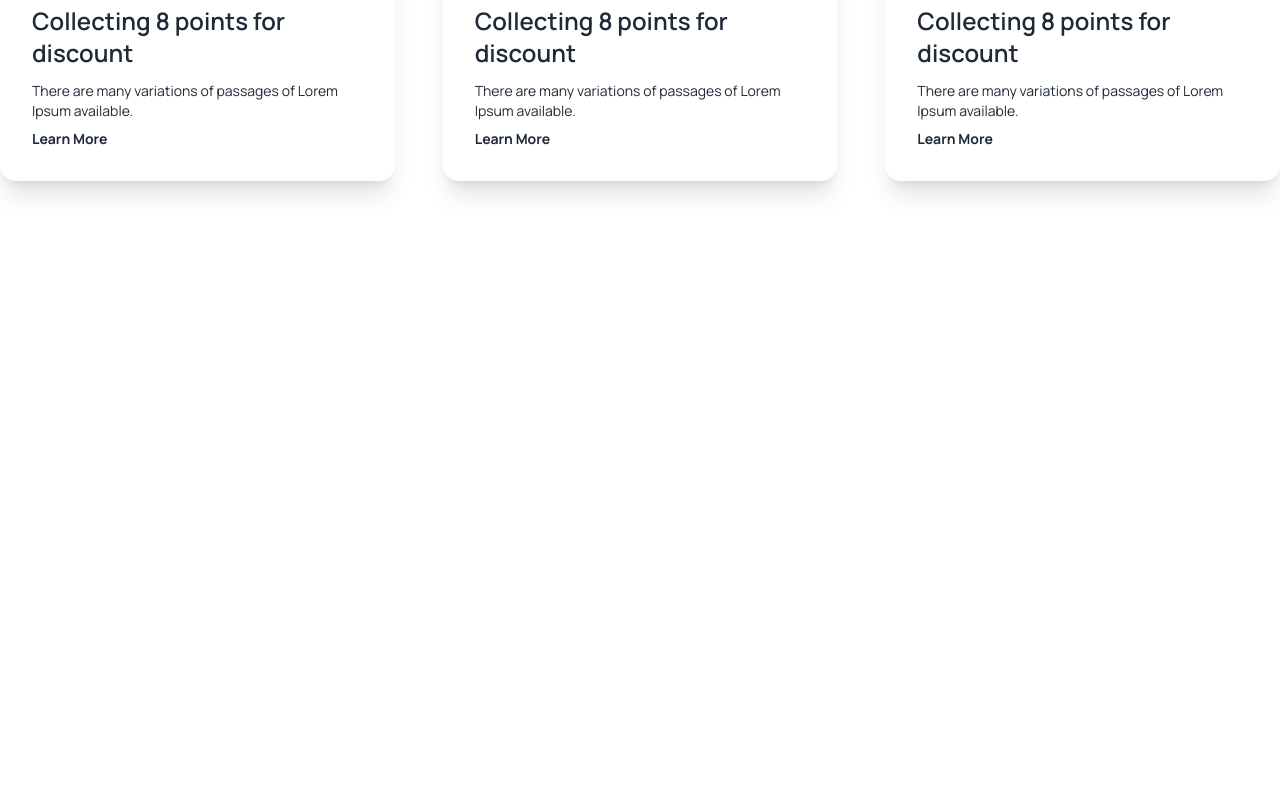
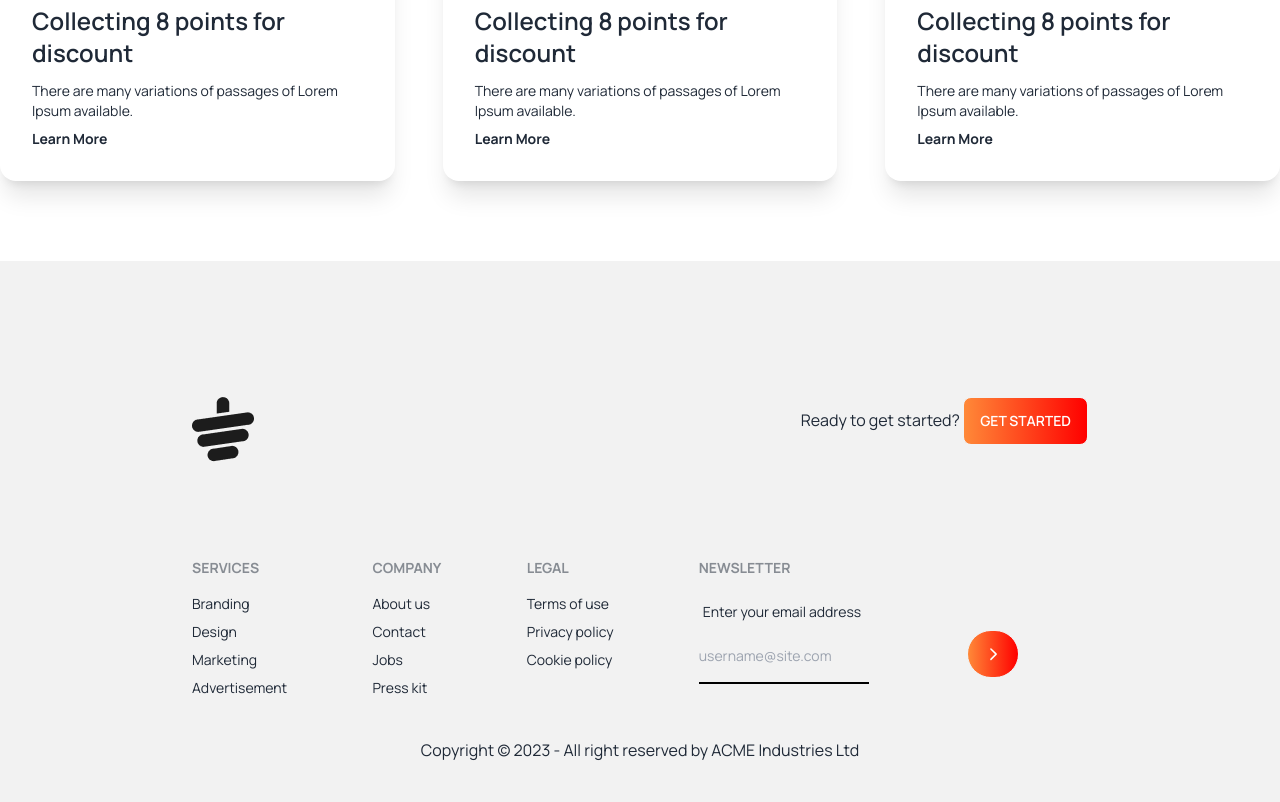
Before and after one commit to JobaetHasan/tea-landing-page, a plain HTML site: page index.html in a window 1280 px wide. Shown: the part 3234-4036 px from the top of the page. Before the commit the page ends 3495 px from the top, so only its background shows below. Drawn offline with nearby package versions, Linux system fonts and the light colour scheme.

Commit message:
complete tea house

```diff
--- a/index.html
+++ b/index.html
@@ -328,12 +328,62 @@
 
       </div>
 
+    </main>
 
 
+    <footer class="px-4 lg:px-48 py-10 bg-base-200 text-base-content">
+      <div class="flex justify-between my-24">
+          <img src="images/cup.png" alt="">
+          <p>
+              <span>Ready to get started?</span>
+              <button class="btn bg-gradient-to-r from-gradient-start to-gradient-end text-white">Get Started</button>
+          </p>
+      </div>
+      <div class="footer">
+          <div>
+              <span class="footer-title">Services</span>
+              <a class="link link-hover">Branding</a>
+              <a class="link link-hover">Design</a>
+              <a class="link link-hover">Marketing</a>
+              <a class="link link-hover">Advertisement</a>
+          </div>
+          <div>
+              <span class="footer-title">Company</span>
+              <a class="link link-hover">About us</a>
+              <a class="link link-hover">Contact</a>
+              <a class="link link-hover">Jobs</a>
+              <a class="link link-hover">Press kit</a>
+          </div>
+          <div>
+              <span class="footer-title">Legal</span>
+              <a class="link link-hover">Terms of use</a>
+              <a class="link link-hover">Privacy policy</a>
+              <a class="link link-hover">Cookie policy</a>
+          </div>
+          <div>
+              <span class="footer-title">Newsletter</span>
+              <div class="form-control w-80">
+                  <label class="label">
+                      <span class="label-text">Enter your email address</span>
+                  </label>
+                  <div class="relative">
+                      <input type="text" placeholder="username@site.com" class="py-4 bg-transparent border-b-2 border-black outline-none" />
+                      <button class="btn text-white absolute top-0 right-0 rounded-full bg-gradient-to-r from-gradient-start to-gradient-end">
+
+                        <svg xmlns="http://www.w3.org/2000/svg" width="18" height="18" viewBox="0 0 18 18" fill="none">
+                          <path d="M6.91406 3.92432L12.1315 9.14171L6.91406 14.3591" stroke="white" stroke-width="1.5" stroke-linecap="round" stroke-linejoin="round"/>
+                        </svg>
+
+                      </button>
+                  </div>
+              </div>
+          </div>
+      </div>
+      <div class="mt-10 text-center">
+          <p>Copyright © 2023 - All right reserved by ACME Industries Ltd</p>
+      </div>
+  </footer>
 
 
-
-
-    </main>
 </body>
 </html>
```
